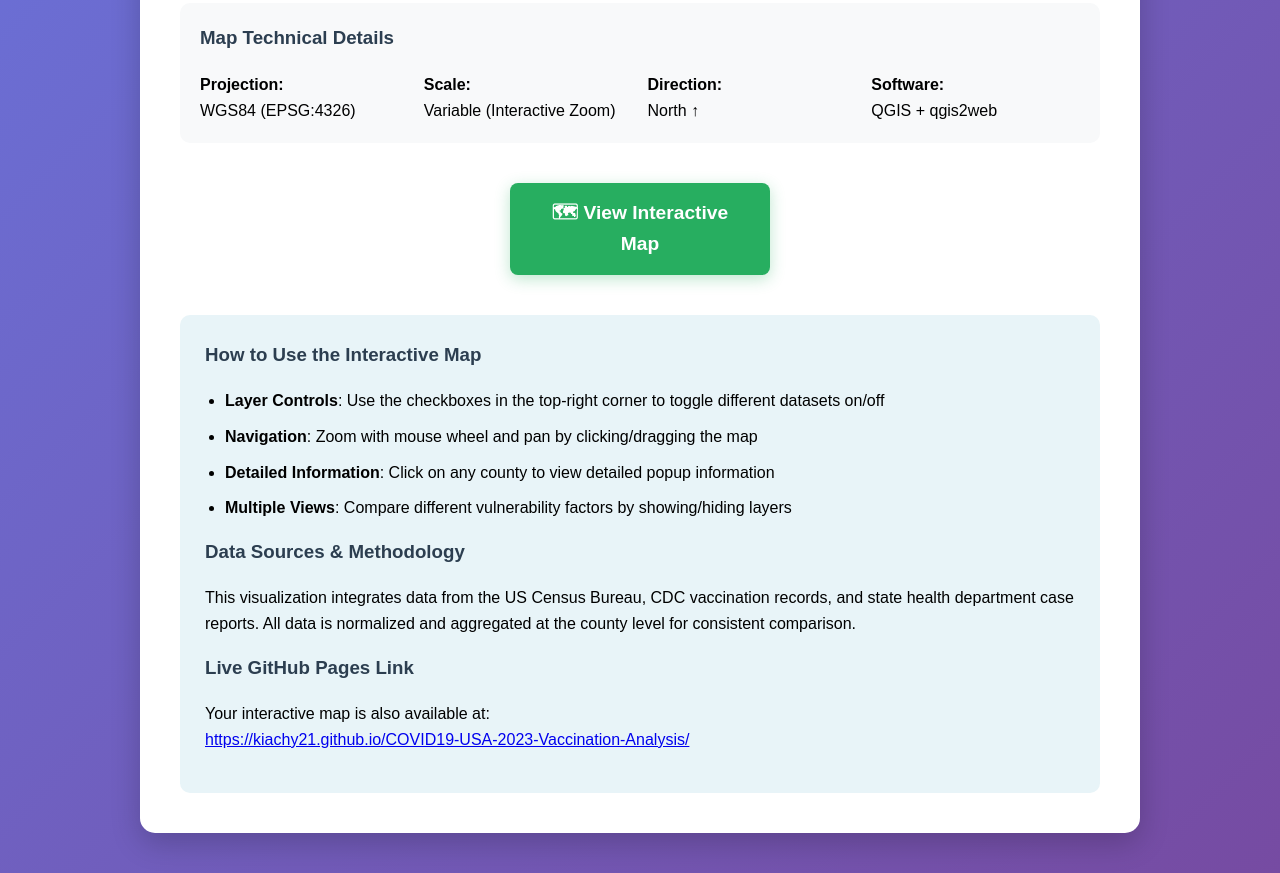
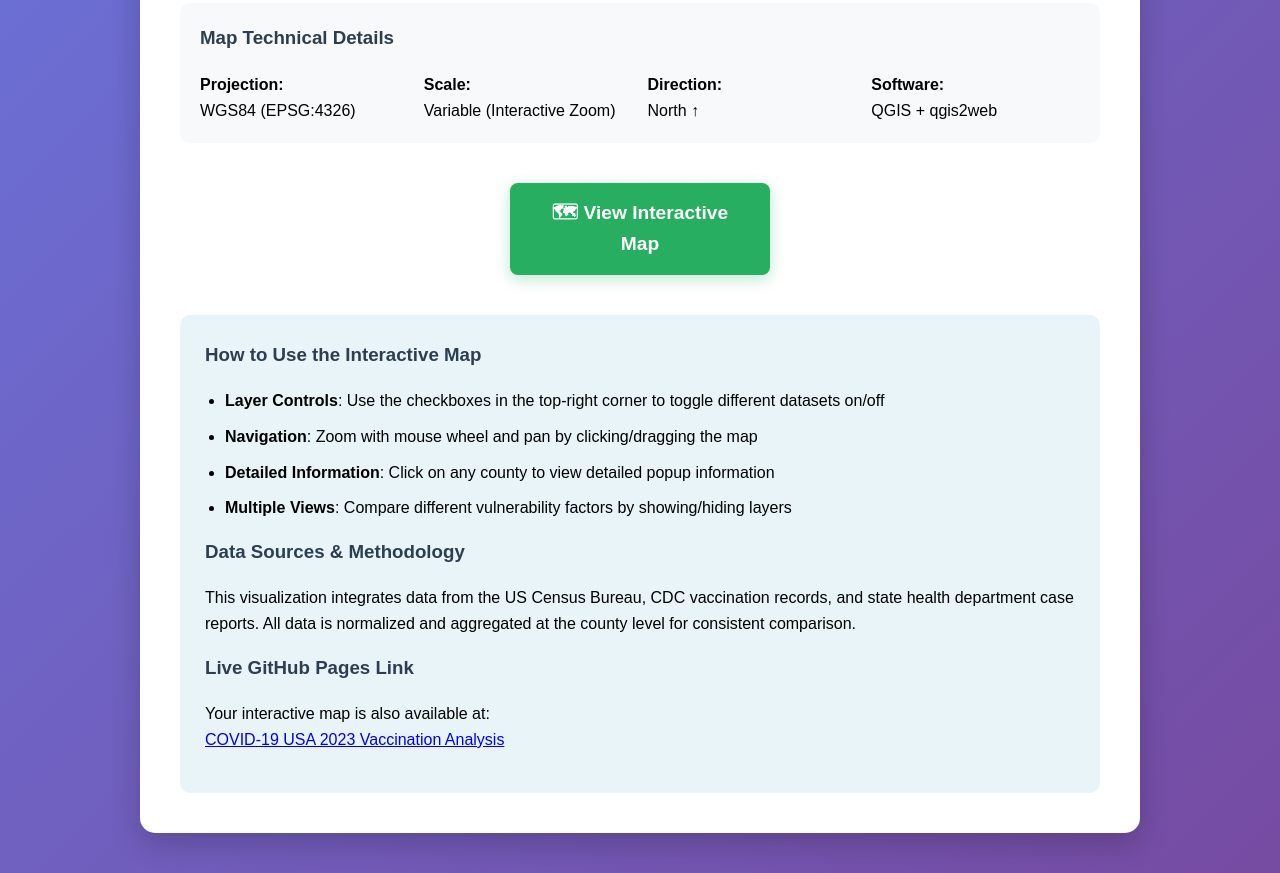
Before and after one commit to KIAChy21/US-COVID19-Cases-Vaccination2023, a plain HTML site: page index.html in a window 1280 px wide. Shown: the part 995-1868 px from the top of the page. Drawn offline with Linux system fonts and the light colour scheme.

Commit message:
Update index.html

```diff
--- a/index.html
+++ b/index.html
@@ -228,7 +228,7 @@
             <h3>Live GitHub Pages Link</h3>
             <p>Your interactive map is also available at:<br>
             <a href="https://kiachy21.github.io/US-COVID19-Cases-Vaccination2023/" target="_blank">
-                https://kiachy21.github.io/COVID19-USA-2023-Vaccination-Analysis/
+                COVID-19 USA 2023 Vaccination Analysis
             </a></p>
         </div>
     </div>
```
